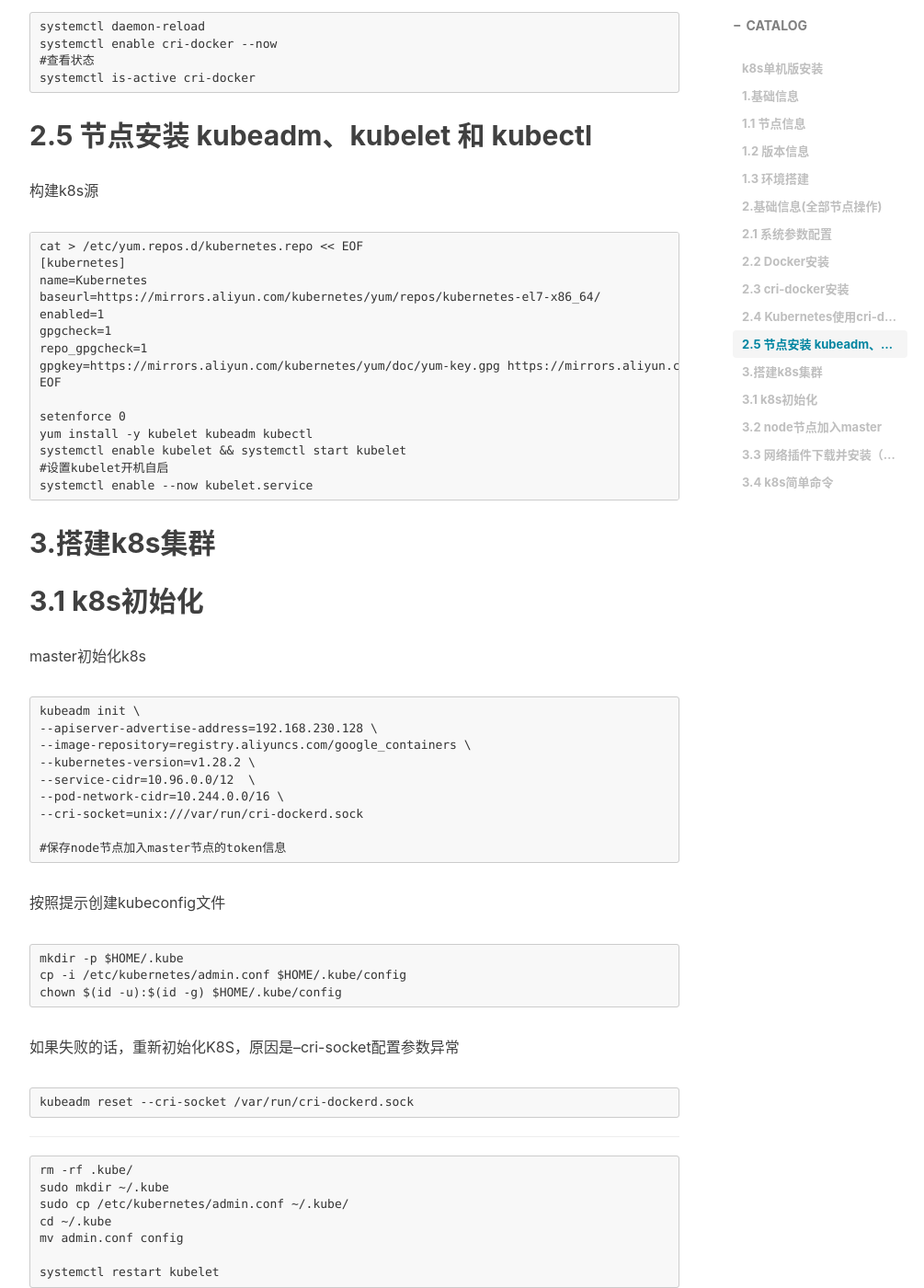
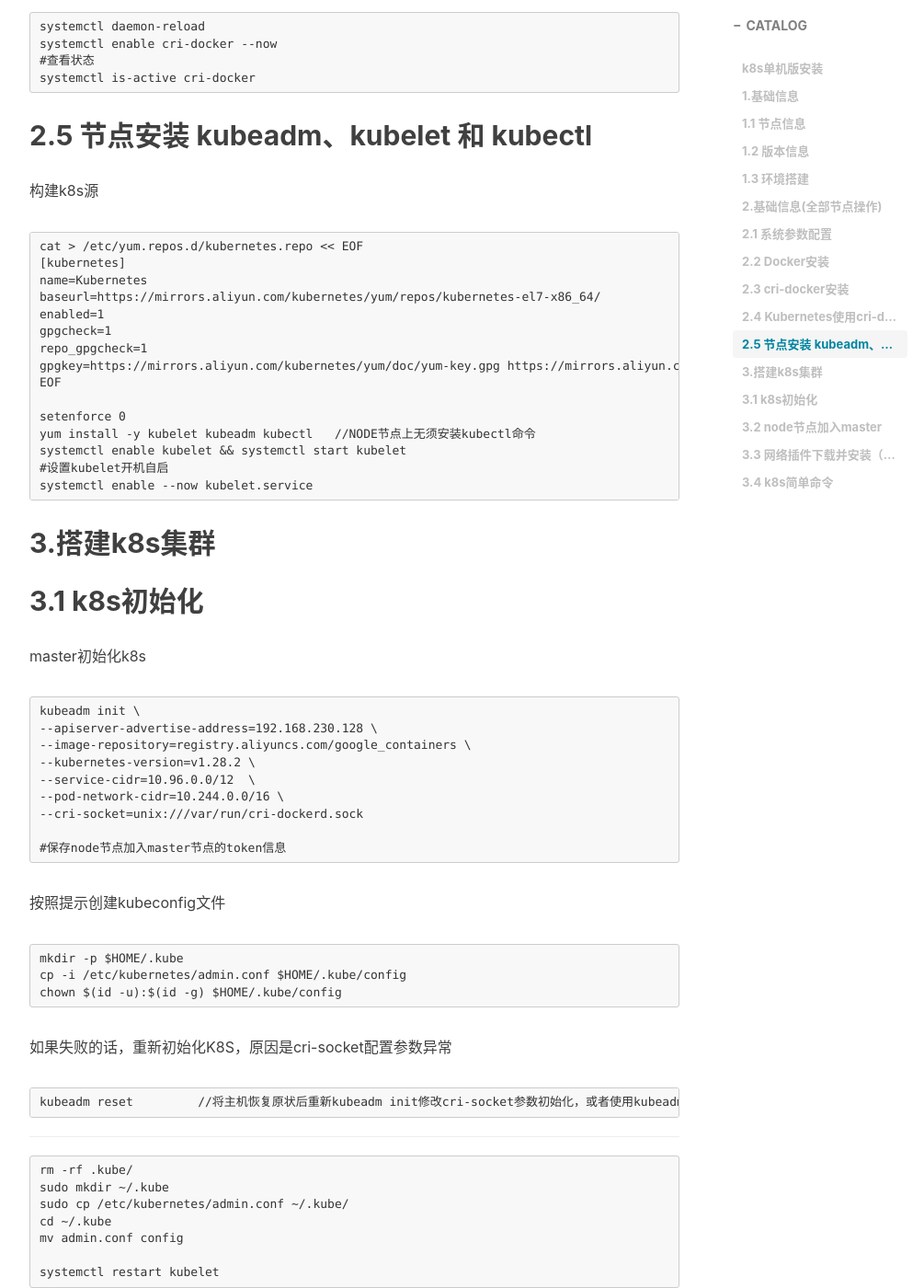
Before and after one commit to wangyang1996/wangyang1996.github.io, a Jekyll site: the page built from _posts/2024-7-29-k8s.md, in a window 1280 px wide and 1400 px high, scrolled down 7299 px. Shown: the whole window at 92% size, without its empty margins (233-1238 px from the left). Built offline with Jekyll 4.4.1, drawn with Linux system fonts in a browser that asks for light colours; nearby versions of some CDN libraries; comment, search, counter and statistics services are not loaded.

Commit message:
modify k8s.md

```diff
--- a/_posts/2024-7-29-k8s.md
+++ b/_posts/2024-7-29-k8s.md
@@ -314,7 +314,7 @@ go安装
     EOF
 
     setenforce 0
-    yum install -y kubelet kubeadm kubectl
+    yum install -y kubelet kubeadm kubectl   //NODE节点上无须安装kubectl命令
     systemctl enable kubelet && systemctl start kubelet
     #设置kubelet开机自启
     systemctl enable --now kubelet.service
@@ -346,9 +346,9 @@ master初始化k8s
     cp -i /etc/kubernetes/admin.conf $HOME/.kube/config
     chown $(id -u):$(id -g) $HOME/.kube/config
 
-如果失败的话，重新初始化K8S，原因是--cri-socket配置参数异常
+如果失败的话，重新初始化K8S，原因是cri-socket配置参数异常
 
-    kubeadm reset --cri-socket /var/run/cri-dockerd.sock
+    kubeadm reset         //将主机恢复原状后重新kubeadm init修改cri-socket参数初始化，或者使用kubeadm reset --cri-socket /var/run/cri-dockerd.sock
 
 -----------------------------------
 
```
Also changed, not shown: _posts/2024-10-26-k8s_v5-1.md (+2 -0 lines).
